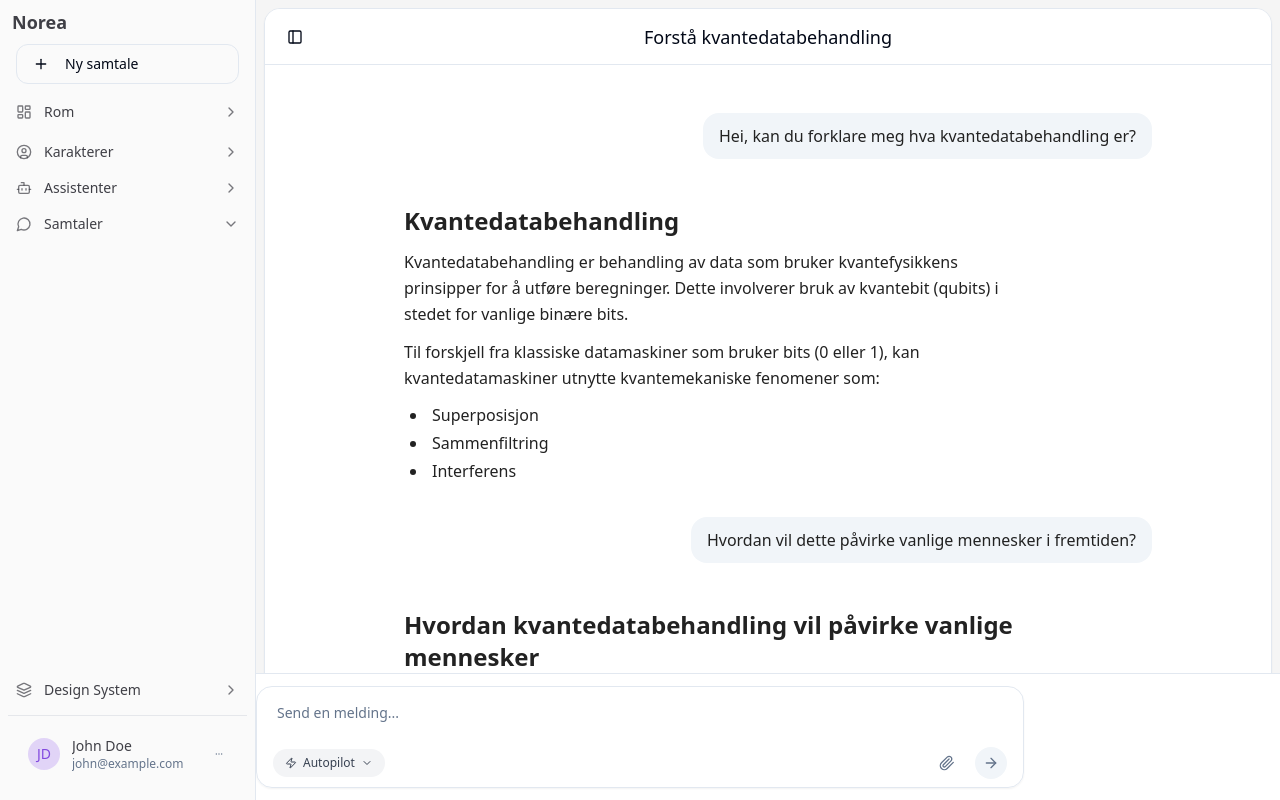
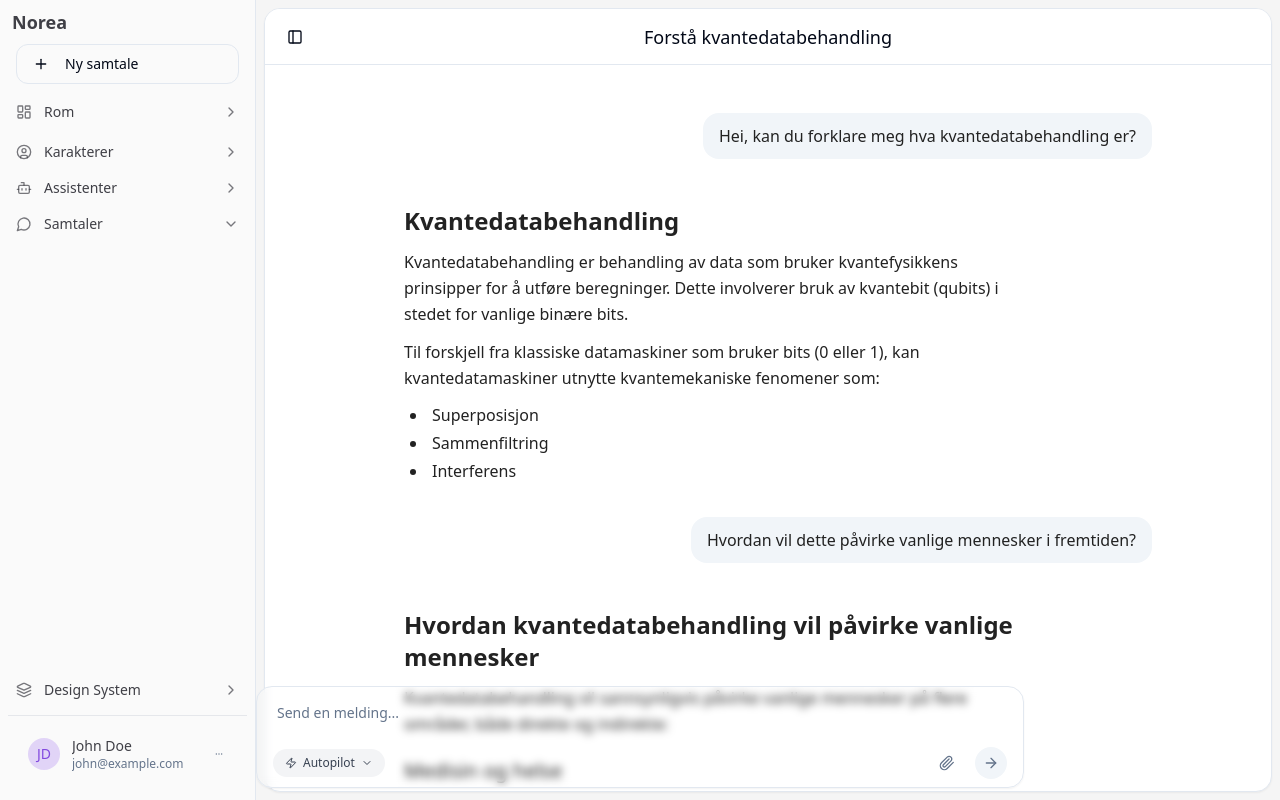
Before and after one commit to 0-1-no/norea-chat-haven, a React (Vite) app: page /chat-demo in a window 1280 px wide. Built offline with nearby package versions, Linux system fonts and the light colour scheme.

Commit message:
Refactor ChatInterface component
Remove border and background from ChatInterface and center within canvas.

```diff
--- a/src/components/ChatInterface.tsx
+++ b/src/components/ChatInterface.tsx
@@ -27,7 +27,7 @@ export const ChatInterface: React.FC<ChatInterfaceProps> = ({
         {/* Chat messages would go here */}
       </div>
 
-      <div className="fixed bottom-0 left-0 right-0 z-10 p-3 bg-canvas backdrop-blur-sm border-t border-surface-border">
+      <div className="fixed bottom-0 left-0 right-0 z-10 p-3">
         <div className="max-w-3xl mx-auto">
           <MessageInput
             onSendMessage={handleSendMessage}
--- a/src/pages/ChatDemo.tsx
+++ b/src/pages/ChatDemo.tsx
@@ -63,7 +63,7 @@ const ChatDemo = () => {
           </div>
         </div>
 
-        <div className="fixed bottom-0 left-0 right-0 z-10 p-3 bg-canvas backdrop-blur-sm border-t border-surface-border">
+        <div className="fixed bottom-0 left-0 right-0 z-10 p-3">
           <div className="max-w-3xl mx-auto">
             <MessageInput
               onSendMessage={handleSendMessage}
```
